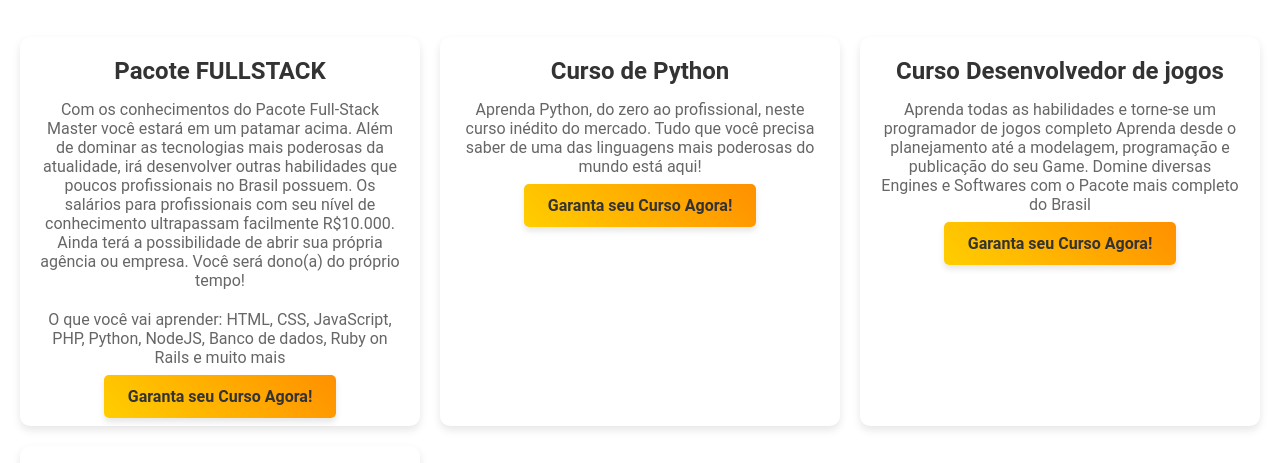
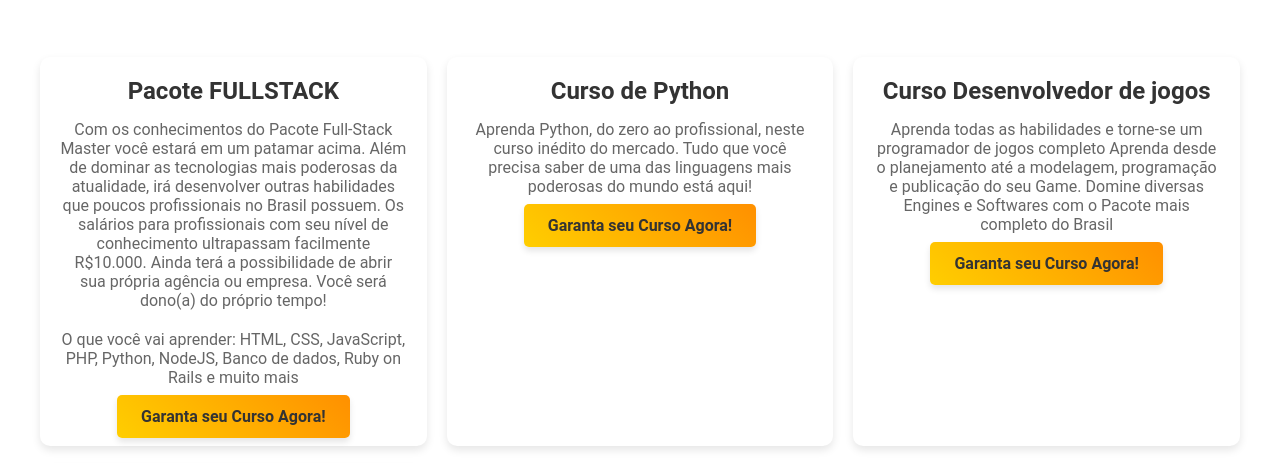
Before and after one commit to Victor-S4ant0s/Site-de-cursos, a plain HTML site: page index.html in a window 1280 px wide. Shown: the part 321-784 px from the top of the page. Drawn offline with Linux system fonts and the light colour scheme.

Commit message:
Update estilos.css

```diff
--- a/estilos.css
+++ b/estilos.css
@@ -68,9 +68,11 @@ nav a:hover {
 }
 
 .curso-container {
-    display: grid;
-    grid-template-columns: repeat(auto-fit, minmax(300px, 1fr));
-    gap: 20px;
+    display: grid; /* Layout de grid */
+    grid-template-columns: repeat(auto-fit, minmax(300px, 1fr)); /* Responsividade */
+    justify-content: center; /* Centraliza os itens horizontalmente */
+    gap: 20px; /* Espaço entre os itens */
+    padding: 20px;
 }
 
 .curso {
@@ -84,7 +86,8 @@ nav a:hover {
 }
 
 .curso:hover {
-    transform: translateY(-5px);
+    transform: scale(1.05);
+    transition: transform 0.3s ease-in-out;
     box-shadow: 0 8px 16px rgba(0, 0, 0, 0.2);
 }
 
@@ -116,6 +119,7 @@ nav a:hover {
 .btn:hover {
     background-color: #333;
     color: white;
+    background: linear-gradient(45deg, #333, #666);
 }
 
 /* Rodapé */
```
